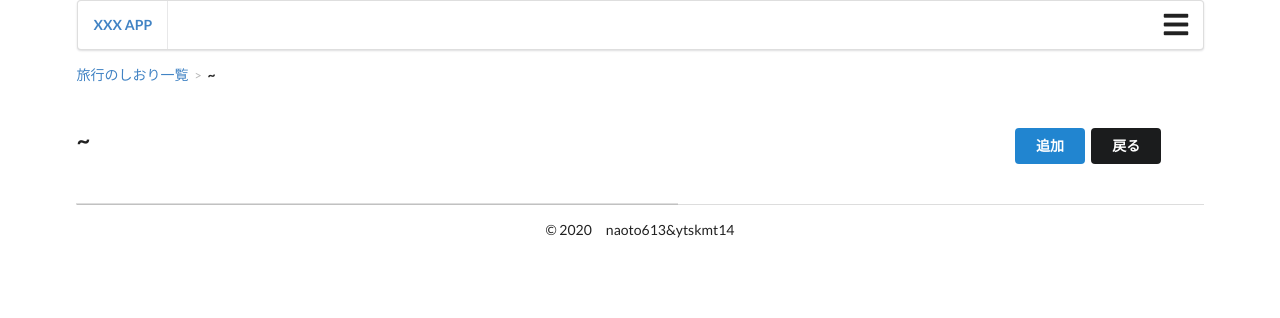
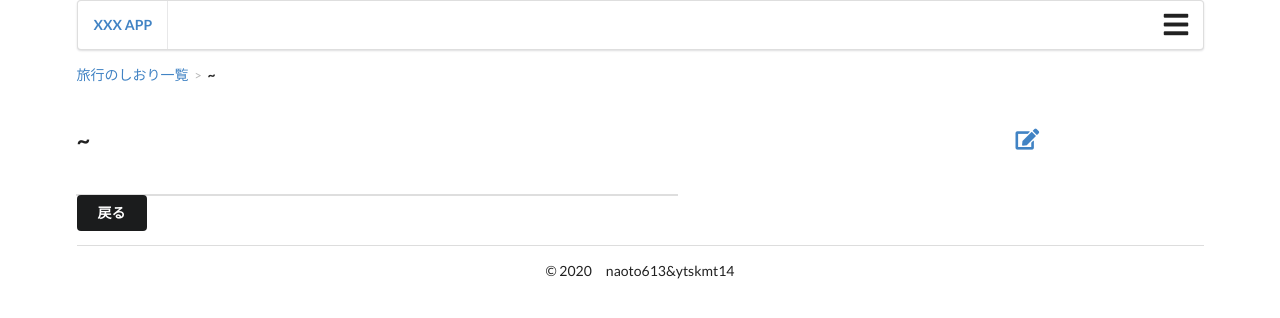
Before and after one commit to ytskmt14/django-sample, a Django app: template templates/bookmarkapp/detail.html in a window 1280 px wide. Shown: the top 318 px of the page. Run offline with Django 3.2, Linux system fonts and the light colour scheme; the template is opened without the code that fills it, so the values that code supplies are empty.

Commit message:
fix index.html and detail.html

```diff
--- a/templates/bookmarkapp/detail.html
+++ b/templates/bookmarkapp/detail.html
@@ -29,8 +29,7 @@
         </h2>
     </div>
     <div class="three wide column">
-        <a href="{% url 'bookmarkapp:detail_create' top_info.id %}" class="ui blue button" role="button">追加</a>
-        <a href="{% url 'bookmarkapp:index' %}" class="ui black button" role="button">戻る</a>
+        <a href="{% url 'bookmarkapp:detail_create' top_info.id %}"><i class="edit large icon"></i></a>
     </div>
 </div>
 
@@ -54,17 +53,17 @@
     <!-- Detailの数だけループ -->
     {% for detail in detail_list %}
         <div class="title">
-            <i class="calendar check outline icon"></i>
-            {{ detail.date }}　{{ detail.main_content }}
-            <a href="{% url 'bookmarkapp:sub_detail_create' top_info.id detail.pk %}" class="ui blue button mini" role="button">
-                追加
-            </a>
-            <a href="{% url 'bookmarkapp:detail_update' top_info.id detail.pk  %}" class="ui green button mini" role="button">
-                編集
-            </a>
-            <a href="{% url 'bookmarkapp:detail_delete' top_info.id detail.pk %}" class="ui orange button mini" role="button">
-                削除
-            </a>
+            <div class="ui grid">
+                <div class="fourteen wide column">
+                    <i class="calendar check outline icon"></i>
+                    {{ detail.date }}　{{ detail.main_content }}
+                </div>
+                <div class="two wide column">
+                    <a href="{% url 'bookmarkapp:sub_detail_create' top_info.id detail.pk %}">
+                        <i class="edit large icon"></i>
+                    </a>
+                </div>
+            </div>
         </div>
         <div class="content">
             <ul>
@@ -155,6 +154,10 @@
         </div>
     </div>
 {% endfor %}
+<div style="margin-top: 20px;">
+    <a href="{% url 'bookmarkapp:index' %}" class="ui black button" role="button">戻る</a>
+</div>
+
 {% endblock %}
 
 {### ページごとのjsを定義 ###}
--- a/templates/bookmarkapp/index.html
+++ b/templates/bookmarkapp/index.html
@@ -62,8 +62,6 @@
                         {{ item.memo }}
                     </div>
                 </h4>
-                <a href="{% url 'bookmarkapp:top_update' item.pk %}" class="ui green button mini" role="button">編集</a>
-                <a href="{% url 'bookmarkapp:top_delete' item.pk %}" class="ui orange button mini" role="button">削除</a>
             </div>
         </div>
     </div>
```
Also changed, not shown: bookmarkapp/views.py (line endings or trailing spaces), 1 other file.
